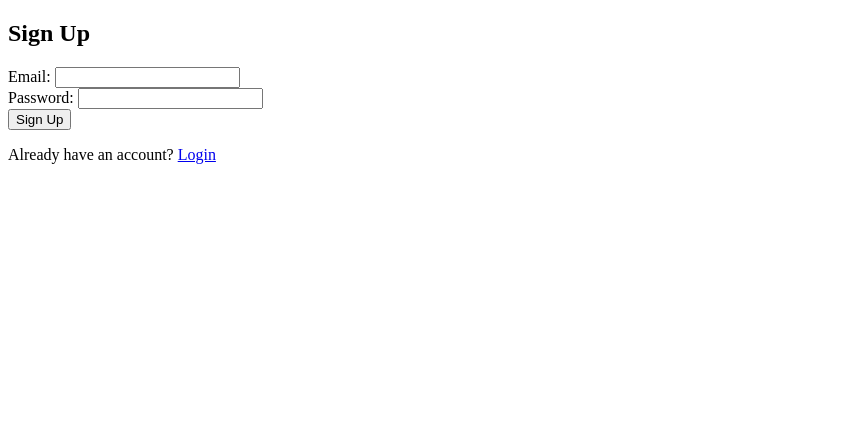
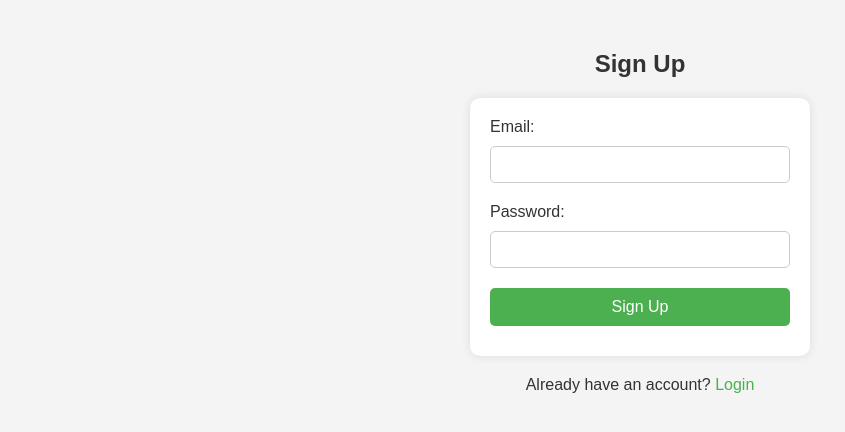
Before and after one commit to Srujan-rai/Diabetic_retinopathy, a Flask app: page /sign-up in a window 1280 px wide. Shown: the top 432 px of the page, without its empty margins (0-845 px from the left). Run offline with Flask 3, Linux system fonts and the light colour scheme.

Commit message:
login signup firebase added

```diff
--- a/templates/signup.html
+++ b/templates/signup.html
@@ -1,7 +1,84 @@
 <!DOCTYPE html>
-<html>
+<html lang="en">
 <head>
+    <meta charset="UTF-8">
+    <meta name="viewport" content="width=device-width, initial-scale=1.0">
     <title>Sign Up</title>
+    <style>
+        body {
+            font-family: Arial, sans-serif;
+            margin: 0;
+            padding: 0;
+            background-color: #f4f4f4;
+        }
+
+        h2 {
+            text-align: center;
+            margin-top: 50px;
+            color: #333;
+        }
+
+        form {
+            width: 300px;
+            margin: 0 auto;
+            background-color: #fff;
+            padding: 20px;
+            border-radius: 10px;
+            box-shadow: 0 0 10px rgba(0, 0, 0, 0.1);
+        }
+
+        label {
+            display: block;
+            margin-bottom: 10px;
+            color: #333;
+        }
+
+        input[type="email"],
+        input[type="password"] {
+            width: calc(100% - 22px);
+            padding: 10px;
+            margin-bottom: 20px;
+            border: 1px solid #ccc;
+            border-radius: 5px;
+        }
+
+        button[type="submit"] {
+            width: 100%;
+            padding: 10px;
+            background-color: #4CAF50;
+            color: #fff;
+            border: none;
+            border-radius: 5px;
+            cursor: pointer;
+            font-size: 16px;
+        }
+
+        button[type="submit"]:hover {
+            background-color: #45a049;
+        }
+
+        p {
+            text-align: center;
+            margin-top: 20px;
+            color: #333;
+        }
+
+        p a {
+            color: #4CAF50;
+            text-decoration: none;
+        }
+
+        p a:hover {
+            text-decoration: underline;
+        }
+
+        .error {
+            color: red;
+            font-size: 14px;
+            margin-top: 10px;
+            text-align: center;
+        }
+    </style>
 </head>
 <body>
     <h2>Sign Up</h2>
@@ -13,13 +90,12 @@
         <input type="password" id="password" name="password" required>
         <br>
         <button type="submit">Sign Up</button>
+        <div class="error">
+            {% if error %}
+                {{ error }}
+            {% endif %}
+        </div>
     </form>
     <p>Already have an account? <a href="{{ url_for('login') }}">Login</a></p>
-
-    {% if error %}
-    <script type="text/javascript">
-        alert("{{ error }}");
-    </script>
-    {% endif %}
 </body>
 </html>
```
Also changed, not shown: templates/login.html (+86 -7 lines), static/images/login_page.jpg (added).
